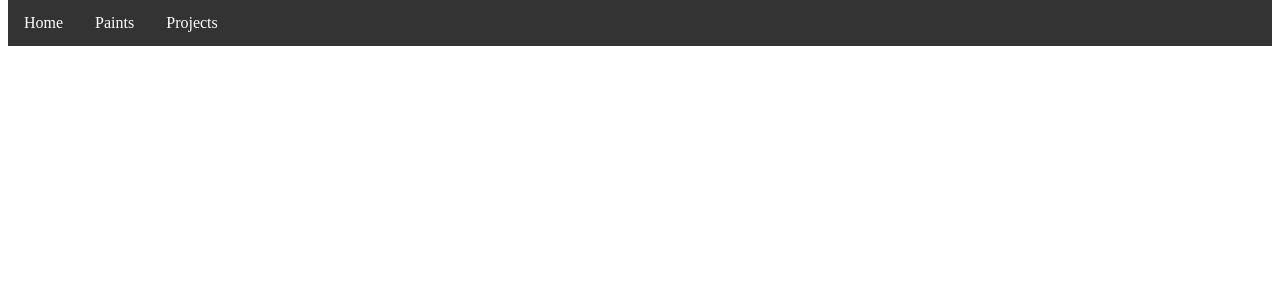
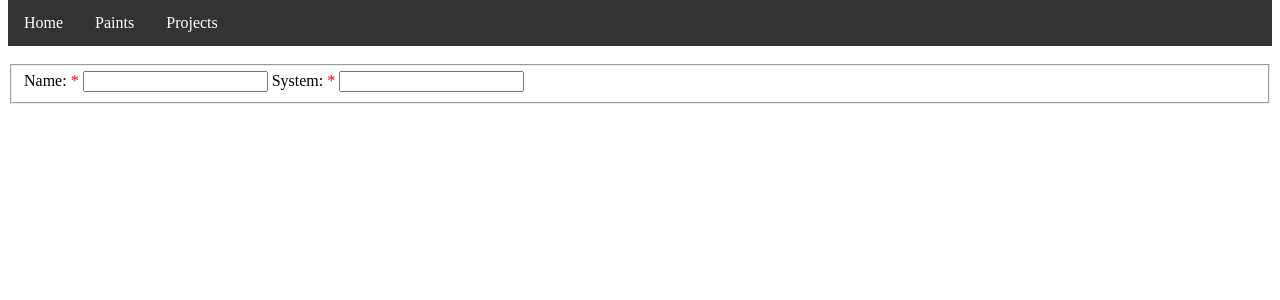
Before and after one commit to DJMurphy88/paint-database-python, a Flask app: template templates/projectsubmission.html in a window 1280 px wide. Shown: the part 118-418 px from the top of the page. Run offline with Flask 3, Linux system fonts and the light colour scheme; the template is opened without the code that fills it, so the values that code supplies are empty.

Commit message:
Continued work on projects pages and database functions.

```diff
--- a/database.py
+++ b/database.py
@@ -188,3 +188,32 @@ def getProjectParts(project_id):
         parts.append(part)
 
     return parts
+
+def addProject(project):
+    print(f'Adding {project.project_name}')
+    query = '''INSERT INTO projects (project_name, system)
+            VALUES (?, ?)'''
+
+    with closing(conn.cursor()) as c:
+        c.execute(query, (project.project_name, project.system))
+
+        conn.commit()
+
+def updateProject(project_id, project_name, system):
+    print(f'Updating {project_id}')
+    query = '''UPDATE projects
+                SET project_name = ?, system = ?
+                WHERE project_id = ?'''
+
+    with closing(conn.cursor()) as c:
+        c.execute(query, (project_name, system, project_id))
+        conn.commit()
+
+def deleteProject(project_id):
+    print(f'Deleting {project_id}')
+    query = '''DELETE FROM projects WHERE project_id = ?;
+                DELETE FROM projects_paints WHERE project_id = ?'''
+
+    with closing(conn.cursor()) as c:
+        c.execute(query, (project_id, project_id))
+        conn.commint()
--- a/main.py
+++ b/main.py
@@ -1,5 +1,5 @@
 import database
-from objects import Paint
+from objects import Paint, Project
 from flask import Flask, render_template, request, redirect
 
 app = Flask(__name__)
@@ -38,7 +38,7 @@ def paintsubmission():
     return render_template("paintsubmission.html")
 
 @app.route("/paintsubmission", methods=["POST"])
-def getAddData():
+def getAddPaint():
     paint_id = request.values["paintid"]
     paint_name = request.values["name"]
     paint_type = request.values["type"]
@@ -66,7 +66,7 @@ def paintupdate():
         return render_template("paintupdate.html", paint=paint)
 
 @app.route("/paintupdate", methods=["POST"])
-def getUpdateData():
+def getPaintData():
     paint_id = request.values["paintid"]
     paint_name = request.values["name"]
     paint_type = request.values["type"]
@@ -103,3 +103,27 @@ def projectList():
     database.close()
 
     return render_template('projectlist.html', projects=projects)
+
+@app.route("/projectsubmission", methods=["GET"])
+def getAddProject():
+    project_name = request.values["name"]
+    project_system = request.values["system"]
+
+    database.connect()
+    project = Project(project_name, project_system)
+    database.addProject(project)
+    database.close()
+
+    return redirect("projects")
+
+@app.route("/projectupdate", methods=["GET"])
+def projectUpdate():
+    pass
+
+@app.route("/projectupdate", methods=["POST"])
+def getProjectData():
+    pass
+
+@app.route("/projectdelete", methods=["GET", "POST"])
+def projectDelete():
+    pass
--- a/objects.py
+++ b/objects.py
@@ -14,7 +14,7 @@ class Paint:
         return f'ID: {self.paint_id} Name: {self.paint_name} Type: {self.paint_type}'
 
 class Project:
-    def __init__(self, project_id, project_name, system, parts):
+    def __init__(self, project_id, project_name, system, parts=None):
         self.project_id = project_id
         self.project_name = project_name
         self.parts = parts
--- a/templates/navbar.html
+++ b/templates/navbar.html
@@ -11,7 +11,7 @@
         <a href="javascript:void(0)" class="dropdown-button">Projects</a>
         <div class="dropdown-content">
             <a href="{{url_for('projectList')}}">List of Projects</a>
-            <a href="">Add Project</a>
+            <a href="{{url_for('projectsubmission')}}">Add Project</a>
         </div>
     </li>
 </ul>
--- a/templates/projectsubmission.html
+++ b/templates/projectsubmission.html
@@ -11,5 +11,21 @@
 
 {% block content %}
 
+<br/>
+<div class="project-form">
+    <form method="POST" action="">
+        <fieldset>
+            <label for="name"><span>Name:
+                <span class="required">*</span>
+                <input type="text" class="input-field" name="name" id="name">
+            </span>
+            </label>
+            <label for="system"<span>System:
+                <span class="required">*</span>
+                <input type="text" class="input-field" name="system" id="system">
+        </span>
+        </fieldset>
+    </form>
+</div>
 
 {% endblock %}
```
